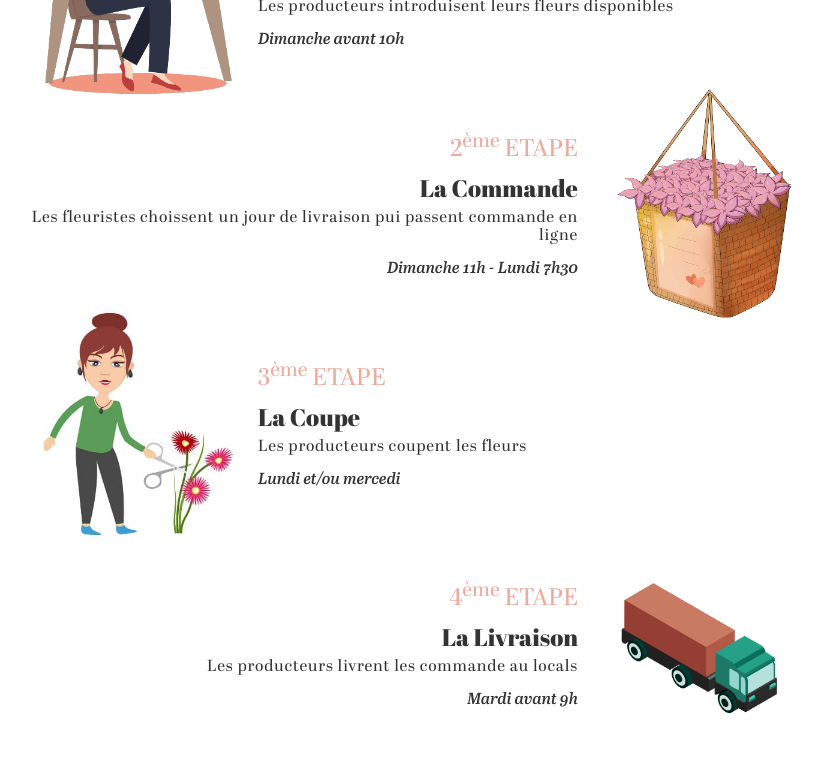
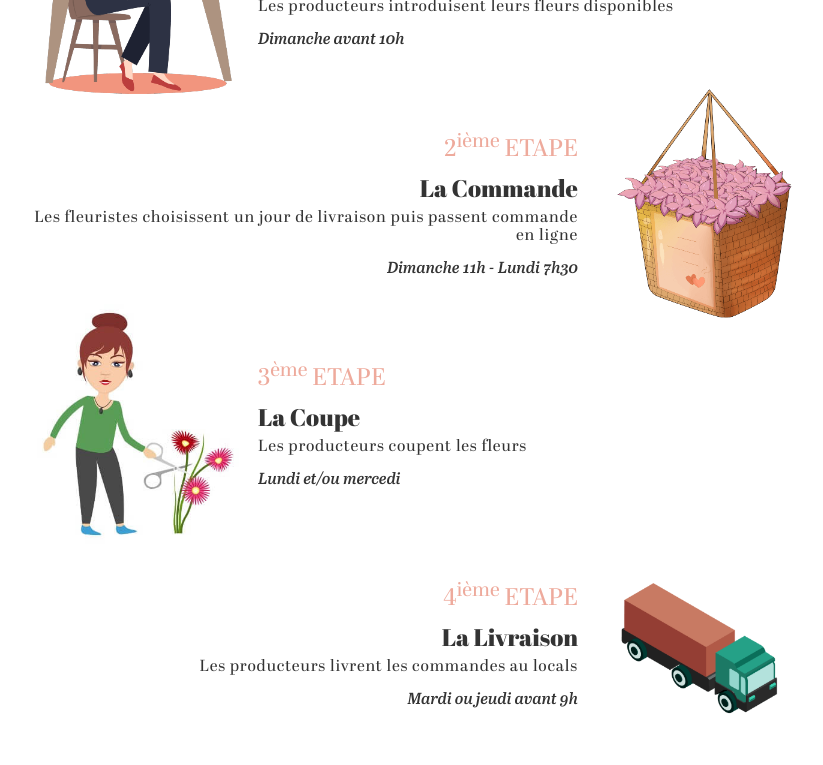
Before and after one commit to katerinaliub/mariepoppies, a website: page index.html in a window 1280 px wide. Shown: the part 2160-2925 px from the top of the page, without its empty margins (222-1045 px from the left). Drawn offline with nearby package versions, Linux system fonts and the light colour scheme; some packages are replaced by stand-ins of ours; a script that the page names is missing.

Commit message:
grammar fixes

```diff
--- a/index.html
+++ b/index.html
@@ -121,9 +121,9 @@
                             <img src="assets/img/hiw-slider/2.png" alt="Step 1 Image"  class="hiw__image u-img-responsive">
                         </div>
                         <div class="hiw__right">
-                            <p class="hiw__step">2<sup>ème</sup> ETAPE</p>
+                            <p class="hiw__step">2<sup>ième</sup> ETAPE</p>
                             <p class="hiw__title">La Commande</p>
-                            <p class="hiw__description">Les fleuristes choissent un jour de livraison pui passent commande en ligne</p>
+                            <p class="hiw__description">Les fleuristes choisissent un jour de livraison puis passent commande en ligne</p>
                             <p class="hiw__hours">Dimanche 11h - Lundi 7h30</p>
                         </div>
 <!--                        <div class="hiw__bg-number">02</div>-->
@@ -147,10 +147,10 @@
                             <img src="assets/img/hiw-slider/4.png" alt="Step 4 Image"  class="hiw__image u-img-responsive">
                         </div>
                         <div class="hiw__right">
-                            <p class="hiw__step">4<sup>ème</sup> ETAPE</p>
+                            <p class="hiw__step">4<sup>ième</sup> ETAPE</p>
                             <p class="hiw__title">La Livraison</p>
-                            <p class="hiw__description">Les producteurs livrent les commande au locals</p>
-                            <p class="hiw__hours">Mardi avant 9h</p>
+                            <p class="hiw__description">Les producteurs livrent les commandes au locals</p>
+                            <p class="hiw__hours">Mardi ou jeudi avant 9h </p>
                         </div>
 <!--                        <div class="hiw__bg-number">04</div>-->
                     </div>
@@ -312,6 +312,9 @@
         <p class="paragraph">
             E-mail: <a class="link" href="mailto:info@mariepoppies.be"> info@mariepoppies.be</a>
         </p>
+        <p class="paragraph">
+            Adresse: Digue du Canal 10, 1070 Anderlecht
+        </p>
         <div class="paragraph">
             <ul class="social-media">
                 <li class="social-media__item">
```
